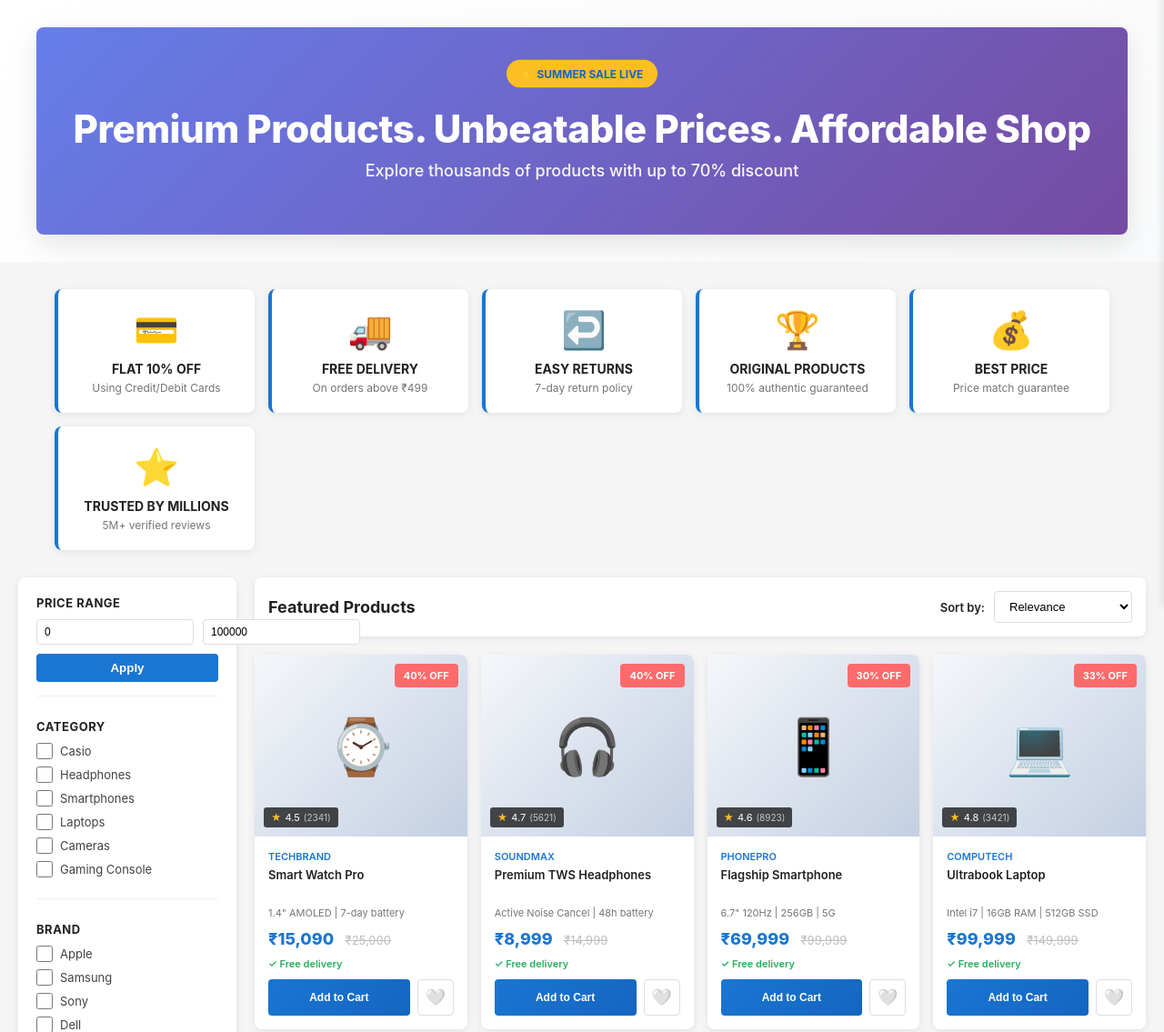
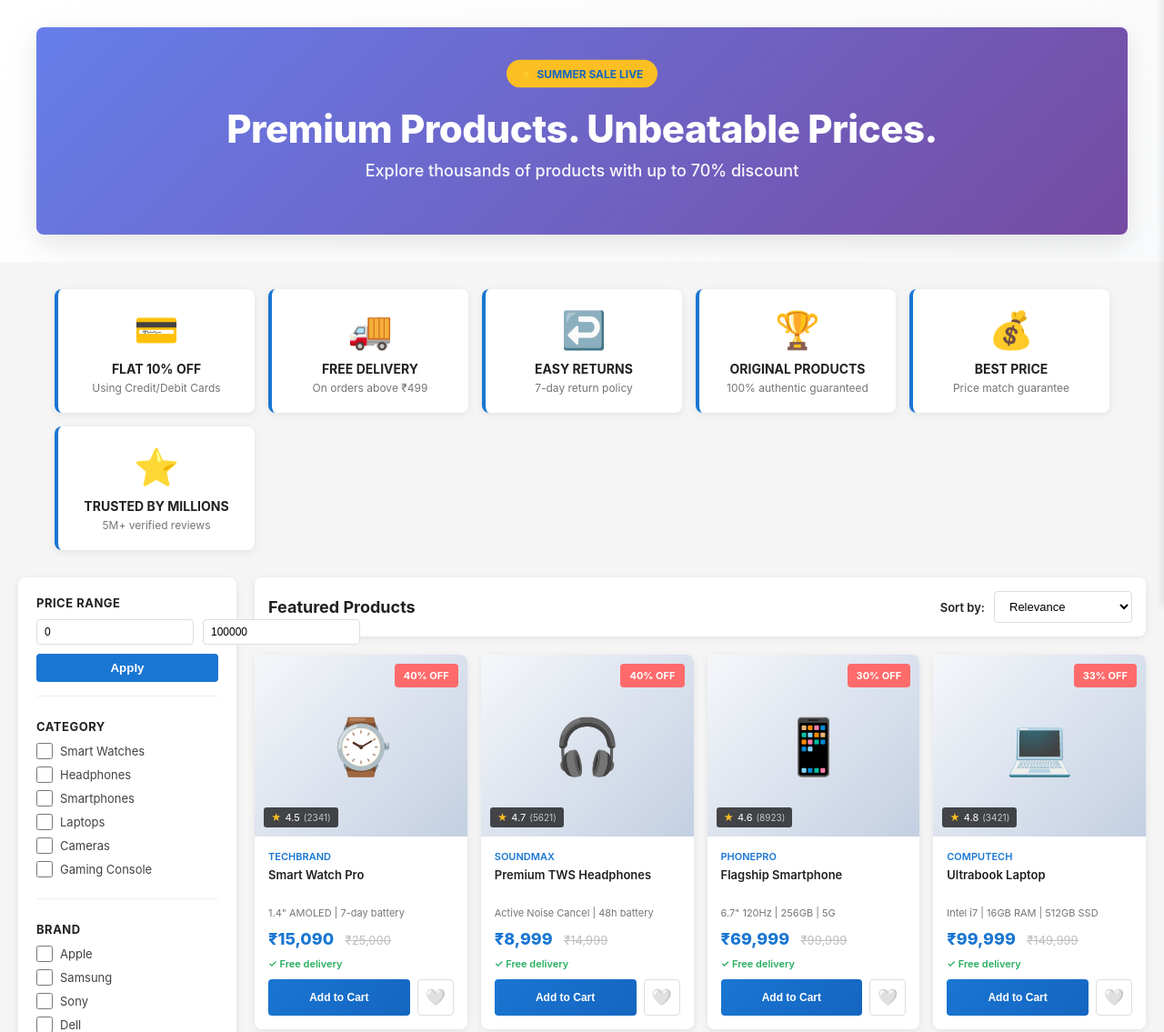
Before and after one commit to surya03-it/Shopnxt-app, a Flask app: page / in a window 1280 px wide. Shown: the part 134-1269 px from the top of the page at 91% size. Run offline with Flask 3, Linux system fonts and the light colour scheme.

Commit message:
Updated index.html

```diff
--- a/templates/index.html
+++ b/templates/index.html
@@ -1025,7 +1025,7 @@ footer {
 <section class="hero">
   <div class="hero-banner">
     <div class="hero-banner-tag">⚡ SUMMER SALE LIVE</div>
-    <h1>Premium Products. Unbeatable Prices. Affordable Shop</h1>
+    <h1>Premium Products. Unbeatable Prices.</h1>
     <p>Explore thousands of products with up to 70% discount</p>
   </div>
 </section>
@@ -1086,7 +1086,7 @@ footer {
       <div class="filter-title">Category</div>
       <div class="filter-item">
         <input type="checkbox" id="cat-smartwatch" onchange="filterByCategory()">
-        <label for="cat-smartwatch">Casio</label>
+        <label for="cat-smartwatch">Smart Watches</label>
       </div>
       <div class="filter-item">
         <input type="checkbox" id="cat-headphones" onchange="filterByCategory()">
```
